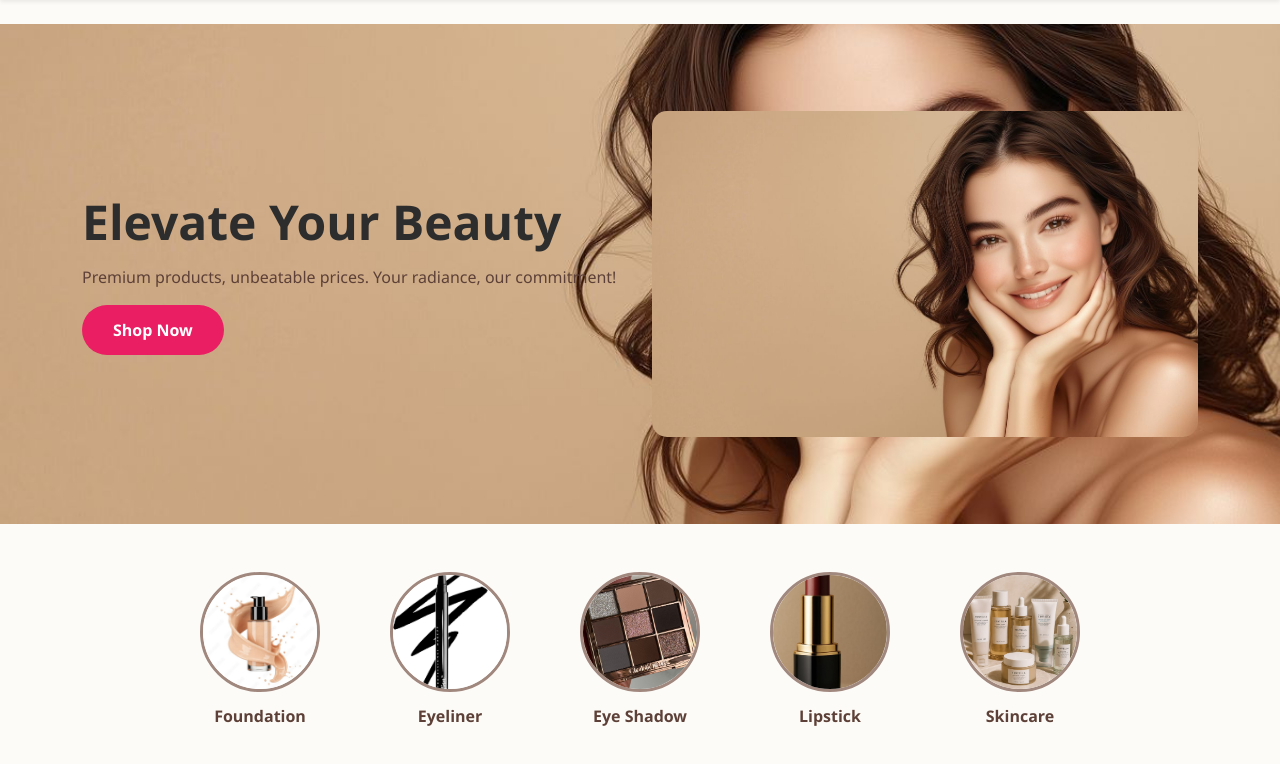
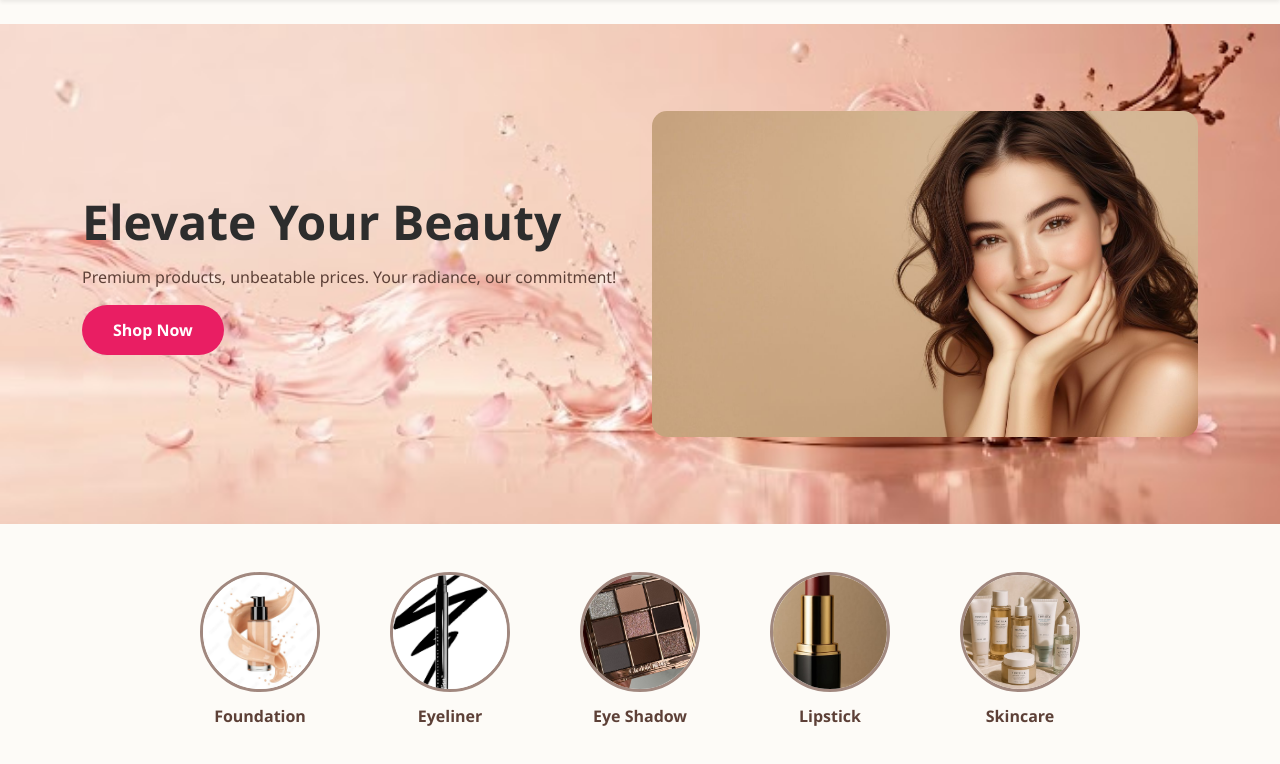
Before and after one commit to bhumikadhanji5-wq/beauty-store-website, a PHP site: page / in a window 1280 px wide. Shown: the part 126-890 px from the top of the page. Run offline with PHP 8.4, Linux system fonts and the light colour scheme.

Commit message:
Applied stashed changes and resolved conflicts

```diff
--- a/css/style.css
+++ b/css/style.css
@@ -81,7 +81,7 @@ body {
 /* Hero Section Styling */
 /* Premium Hero Section */
 .hero-section{
-    background-image: url("../images/banner.jpg") !important;
+   background-image: url("../images/we.jfif");
     background-size: cover;
     background-position: center;
     background-repeat: no-repeat;
```
